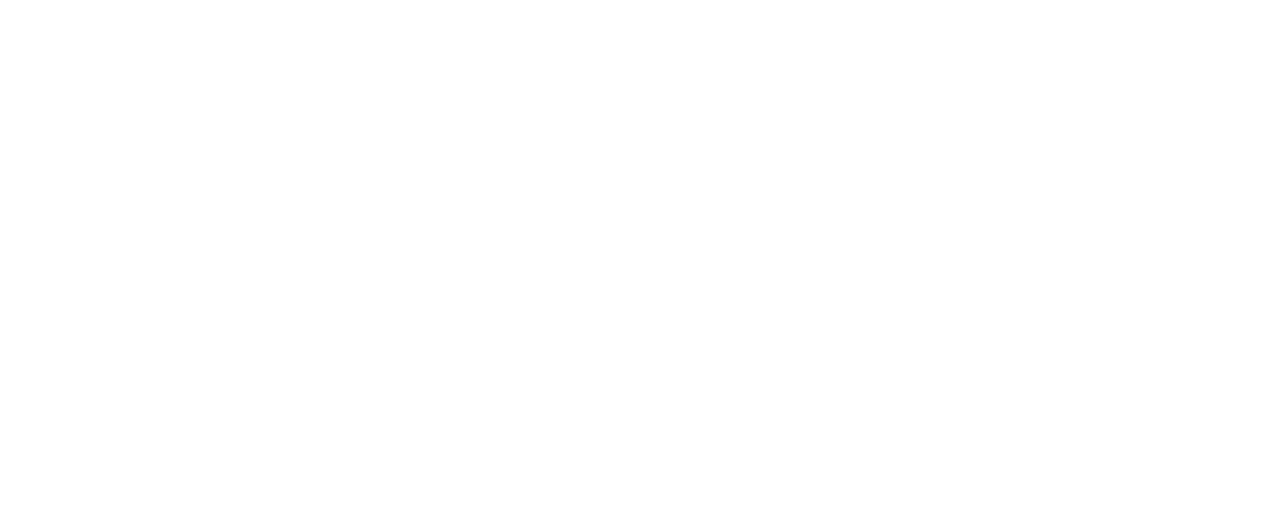
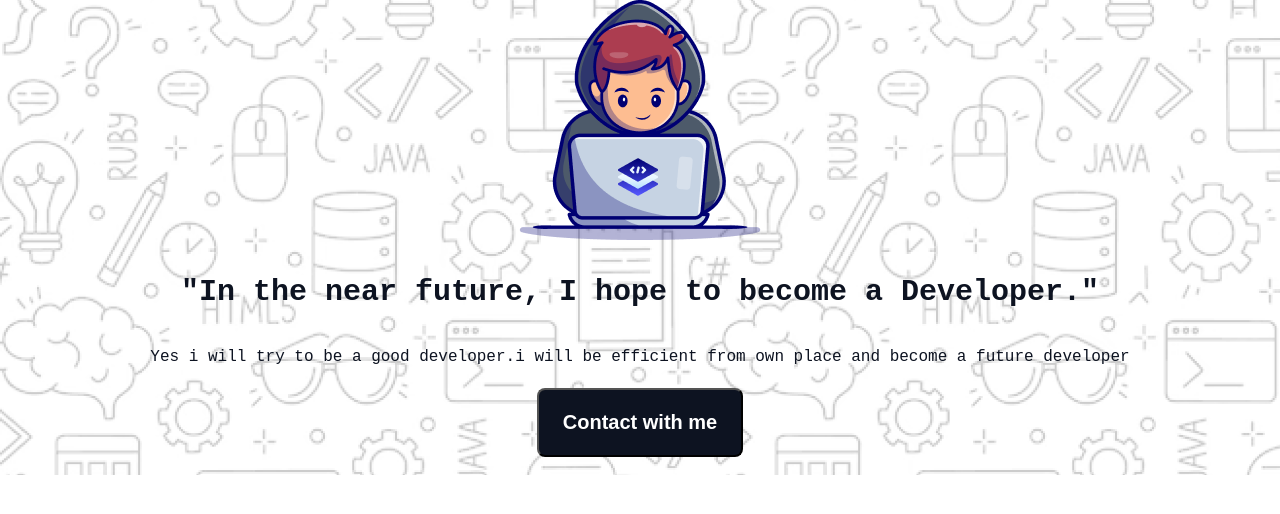
Before and after one commit to piona8621/my-first-assignment, a plain HTML site: page index.html in a window 1280 px wide. Drawn offline with Linux system fonts and the light colour scheme; a web font is replaced by a local one.

Commit message:
header-content

```diff
--- a/index.html
+++ b/index.html
@@ -7,6 +7,21 @@
   <link rel="stylesheet" href="styles/styles.css">
 </head>
 <body>
+  <header id="hero">
 
+    <div class="header-content">
+
+      <img  src="assets/Group.png" alt=""><br>
+
+      <h1>"In the near future, I hope to become a Developer."
+      </h1><br>
+      <p>Yes i will try to be a good developer.i will be efficient from own place and become a future developer</p><br>
+      <button > <a href=""></a>Contact with me</button><br>
+
+    </div>
+
+    </header>
 </body>
+
+
 </html>
--- a/styles/styles.css
+++ b/styles/styles.css
@@ -0,0 +1,52 @@
+@import url('https://fonts.googleapis.com/css2?family=Azeret+Mono:ital,wght@0,100..900;1,100..900&display=swap');
+
+body{
+  font-family: "Azeret Mono", monospace;
+}
+
+*{
+  margin: 0;
+  padding: 0;
+}
+
+#hero{
+  background-image: url(../assets/Hero-bg.png);
+  width:100%;
+  height: 100%;
+  display: block;
+
+  }
+  .header-content{
+    display: flex;
+    flex-direction: column;
+    justify-content: flex-start;
+    align-items: center;
+    padding: 0px;
+  }
+  .header-content h1{
+    color: rgb(13, 19, 33);
+    font-size: 30px;
+    font-weight: 800;
+    line-height: 68px;
+    letter-spacing: 0%;
+    text-align: center;
+
+  }
+  .header-content p{
+    color: rgb(13, 19, 33);
+  font-size: 16px;
+  font-weight: 400;
+  line-height: 26px;
+  letter-spacing: 0%;
+  text-align: center;
+  }
+  .header-content button{
+    border-radius: 8px;
+  background: rgb(13, 19, 33);
+  color: rgb(255, 255, 255);
+  font-size: 20px;
+  font-weight: 600;
+  line-height: 23px;
+  text-align: center;
+  padding: 21px 24px 21px 24px;
+  }
```
Also changed, not shown: assets/Group 3.png (added), assets/Group 4.png (added), assets/Group.png (added), assets/Hero-bg.png (added), assets/Layer_1.png (added), assets/css.png (added), assets/facebook.png (added), assets/github.png (added), assets/handshake.jpg (added), assets/html.png (added), assets/js.png (added), assets/linkedin-icon 1.png (added), assets/mongodb.png (added), assets/nodejs.png (added), 1 more files.
